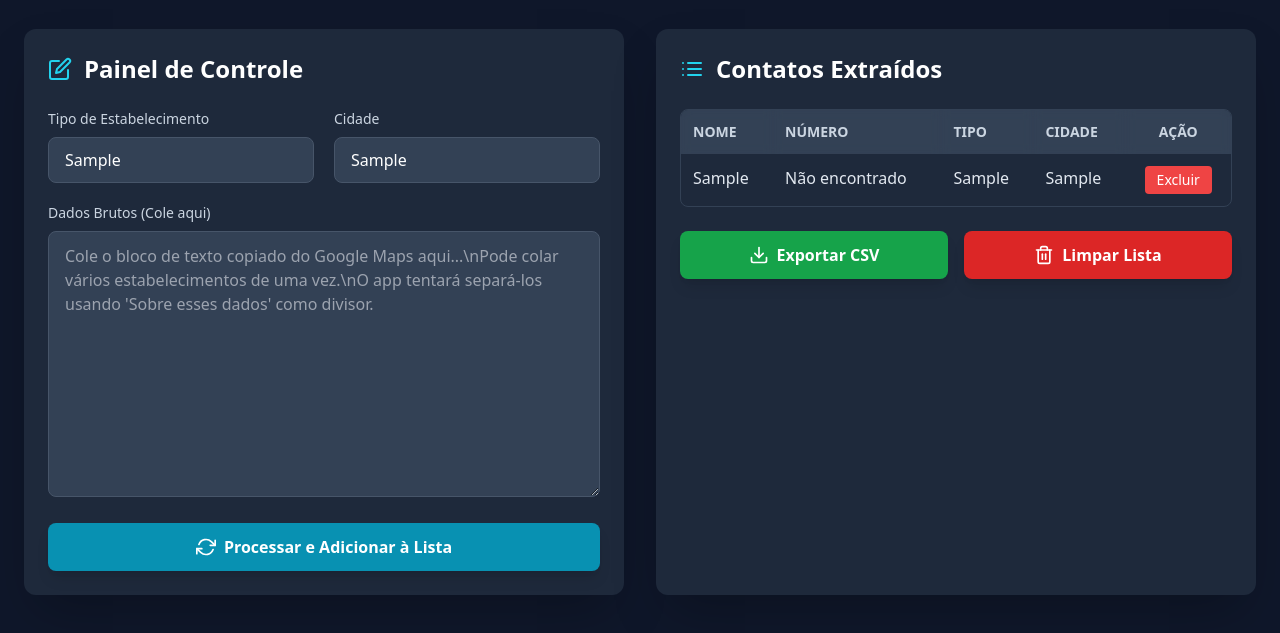
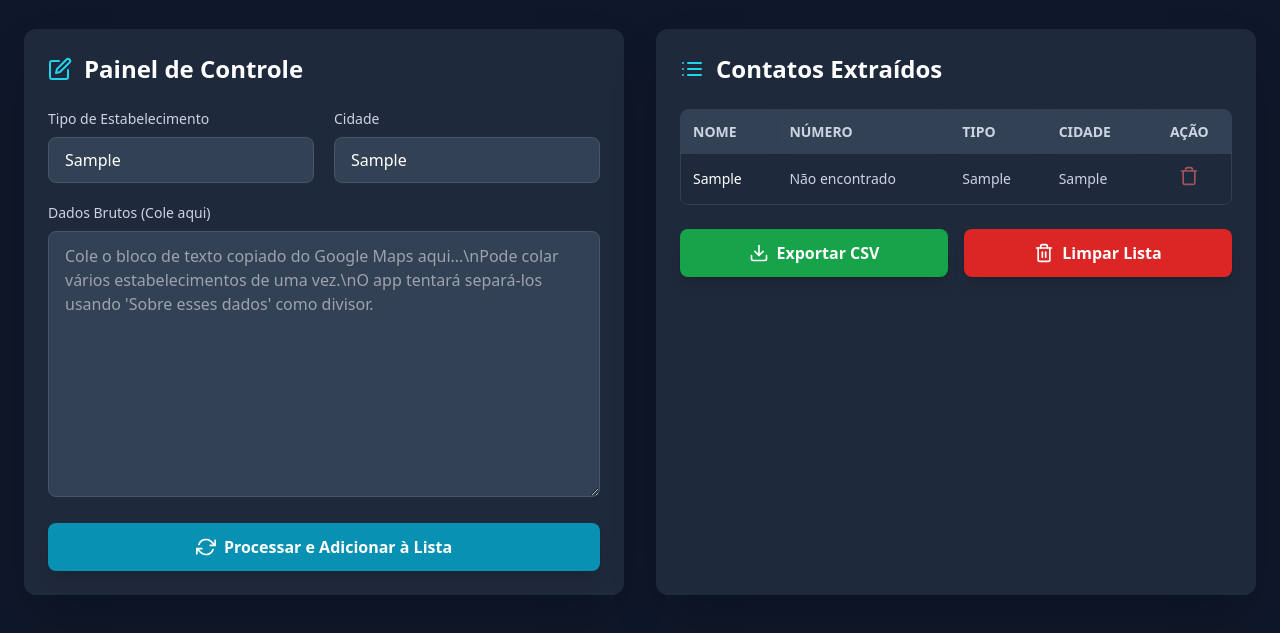
Before and after one commit to flowmizee/Gerador-De-Provas, a plain HTML site: page index.html in a window 1280 px wide. Both pictures are taken after typing "Sample", "Sample", "Sample" into the empty fields and a click on the button "Processar e Adicionar à Lista". Shown: the part 103-736 px from the top of the page. Drawn offline with nearby package versions, Linux system fonts and the light colour scheme.

Commit message:
Refactor index.html for improved structure and styles
Updated HTML structure and added styles for table actions.

```diff
--- a/index.html
+++ b/index.html
@@ -1,4 +1,4 @@
-<!doctype html>
+<!DOCTYPE html>
 <html lang="pt-br">
 <head>
   <meta charset="utf-8" />
@@ -8,6 +8,15 @@
   <style>
     /* Pequeno ajuste para o cabeçalho sticky da tabela */
     #contacts-table thead th { backdrop-filter: blur(4px); }
+    /* Style for the table actions */
+    .table-action-btn {
+      opacity: 0.6;
+      transition: opacity 0.2s, transform 0.2s;
+    }
+    .table-action-btn:hover {
+      opacity: 1;
+      transform: scale(1.1);
+    }
   </style>
 </head>
 <body class="bg-slate-900 text-slate-200 min-h-screen p-6">
@@ -128,7 +137,7 @@
 
       // --- Expressões Regulares (RegEx) ---
       // Phone regex mais permissiva para capturar vários formatos
-      const phoneRegex = /(?:\+?55\s*)?(?:\(?\d{2}\)?[\s.-]*)?(?:9?\d{4}[\s.-]*\d{4}|\d{4}[\s.-]*\d{4})/g;
+      const phoneRegex = /(?:\+?55\s*)?(?:?\d{2}?[\s.-]*)?(?:9?\d{4}[\s.-]*\d{4}|\d{4}[\s.-]*\d{4})/g;
 
       // Lixo comum encontrado no topo do texto colado
       const junkRegex = /^(Abrir app|Seu local||||Fotos|Foto|Street View|Resumo de avaliações|R\.|Av\.|Avenida|Travessa|Alameda|Praça|Largo|Vila|Bairro|Centro|Zona|Rod\.|Rodovia|BR-|Estrada)$/i;
@@ -170,12 +179,14 @@
             const tr = document.createElement('tr');
             tr.className = 'hover:bg-slate-700/50 transition duration-150';
             tr.innerHTML = `
-              <td class="p-3 align-top">${escapeHtml(contact.name)}</td>
-              <td class="p-3 align-top">${escapeHtml(contact.number)}</td>
-              <td class="p-3 align-top">${escapeHtml(contact.type)}</td>
-              <td class="p-3 align-top">${escapeHtml(contact.city)}</td>
-              <td class="p-3 text-center align-top">
-                <button class="delete-btn inline-block px-3 py-1 bg-red-500 hover:bg-red-600 rounded text-white text-sm" data-index="${index}">Excluir</button>
+              <td class="p-3 text-sm text-white">${escapeHtml(contact.name)}</td>
+              <td class="p-3 text-sm text-slate-300">${escapeHtml(contact.number)}</td>
+              <td class="p-3 text-sm text-slate-300">${escapeHtml(contact.type)}</td>
+              <td class="p-3 text-sm text-slate-300">${escapeHtml(contact.city)}</td>
+              <td class="p-3 text-center">
+                <button class="delete-btn table-action-btn text-red-400" data-index="${index}" title="Remover contato">
+                  <svg xmlns="http://www.w3.org/2000/svg" width="20" height="20" viewBox="0 0 24 24" fill="none" stroke="currentColor" stroke-width="2" stroke-linecap="round" stroke-linejoin="round"><polyline points="3 6 5 6 21 6"></polyline><path d="M19 6v14a2 2 0 0 1-2 2H7a2 2 0 0 1-2-2V6m3 0V4a2 2 0 0 1 2-2h4a2 2 0 0 1 2 2v2"></path></svg>
+                </button>
               </td>
             `;
             tableBody.appendChild(tr);
@@ -325,7 +336,7 @@
               name = first;
             } else {
               // tenta extrair texto antes do telefone
-              const match = first.match(/^(.*?)\s*(?:\+?55|\(?\d{2}\)?)/);
+              const match = first.match(/^(.*?)\s*(?:\+?55|?\d{2}?)/);
               if (match && match[1] && match[1].trim().length > 1) {
                 name = match[1].trim();
               }
```
